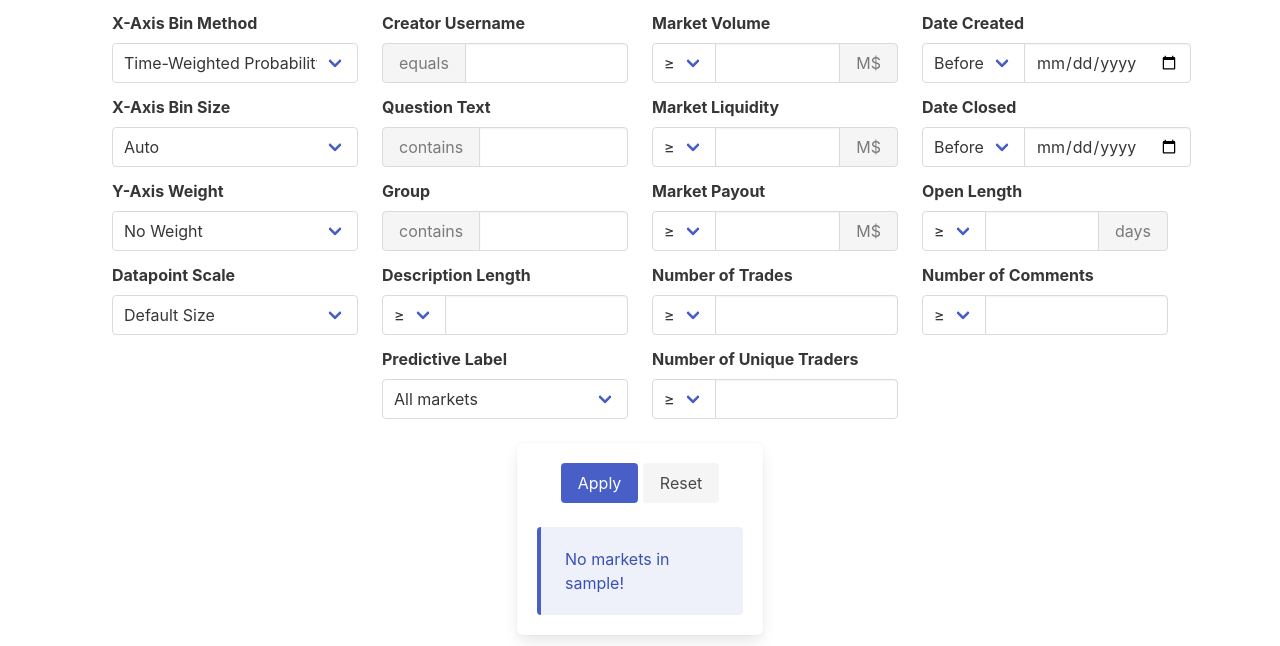
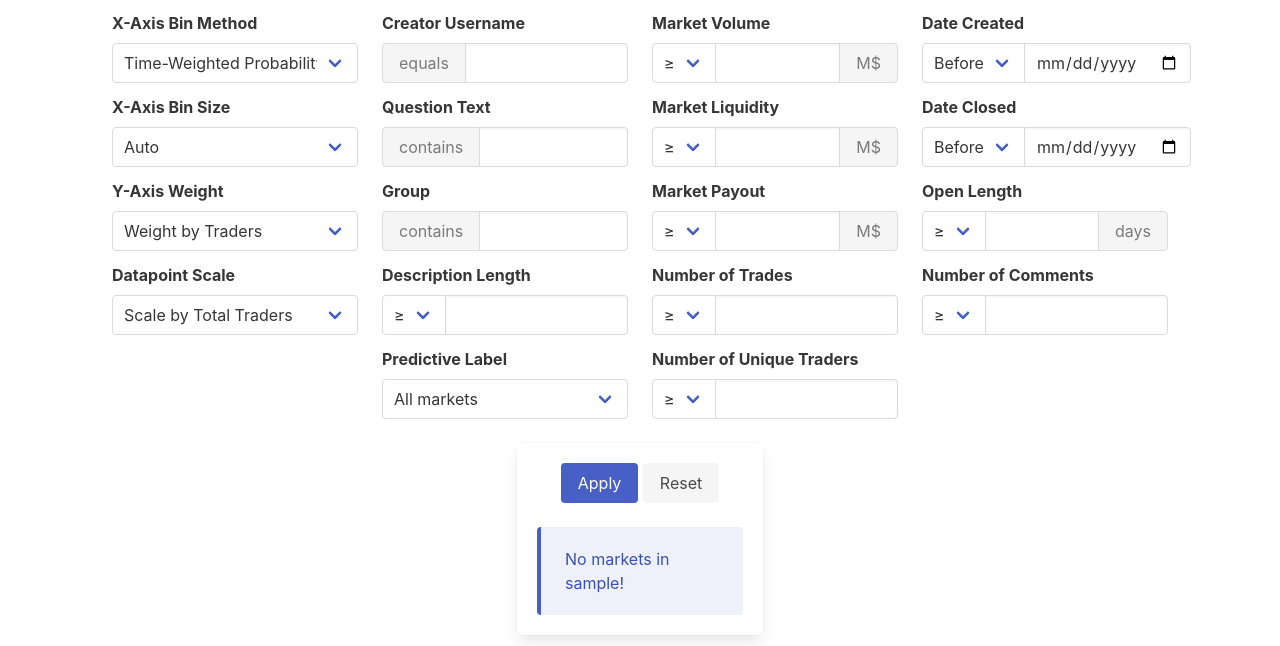
Before and after one commit to wasabipesto/calibration-site, a Flask app: page /manifold in a window 1280 px wide. Shown: the part 707-1353 px from the top of the page. Run offline with Flask 3, Linux system fonts and the light colour scheme; data that the repository does not hold is empty; some libraries are stand-ins or nearby versions.

Commit message:
default weight and datapoint size as num traders

```diff
--- a/app.py
+++ b/app.py
@@ -506,7 +506,7 @@ def get_data():
     if request.form.get("ybin_modifier") in ybin_data.keys():
         yaxis_attr = request.form.get("ybin_modifier")
     else:
-        yaxis_attr = "none"
+        yaxis_attr = "num_traders"
 
     point_data = {
         "none": {
@@ -533,7 +533,7 @@ def get_data():
     if request.form.get("point_modifier") in point_data.keys():
         point_attr = request.form.get("point_modifier")
     else:
-        point_attr = "none"
+        point_attr = "num_traders"
 
     # generate x-axis bins
     xbins = {}
--- a/templates/manifold.html
+++ b/templates/manifold.html
@@ -86,10 +86,10 @@
                 <div class="control is-expanded">
                   <div class="select is-fullwidth">
                     <select name="ybin_modifier" id="ybin_modifier">
-                      <option value="none" selected>No Weight</option>
+                      <option value="none">No Weight</option>
                       <option value="volume">Weight by Volume</option>
                       <option value="payout">Weight by Payout</option>
-                      <option value="num_traders">Weight by Traders</option>
+                      <option value="num_traders" selected>Weight by Traders</option>
                     </select>
                   </div>
                 </div>
@@ -99,11 +99,11 @@
                 <div class="control is-expanded">
                   <div class="select is-fullwidth">
                     <select name="point_modifier" id="point_modifier">
-                      <option value="none" selected>Default Size</option>
+                      <option value="none">Equal Size</option>
                       <option value="count">Scale by Number of Markets</option>
                       <option value="volume">Scale by Total Volume</option>
                       <option value="payout">Scale by Total Payout</option>
-                      <option value="num_traders">Scale by Total Traders</option>
+                      <option value="num_traders" selected>Scale by Total Traders</option>
                     </select>
                   </div>
                 </div>
```
